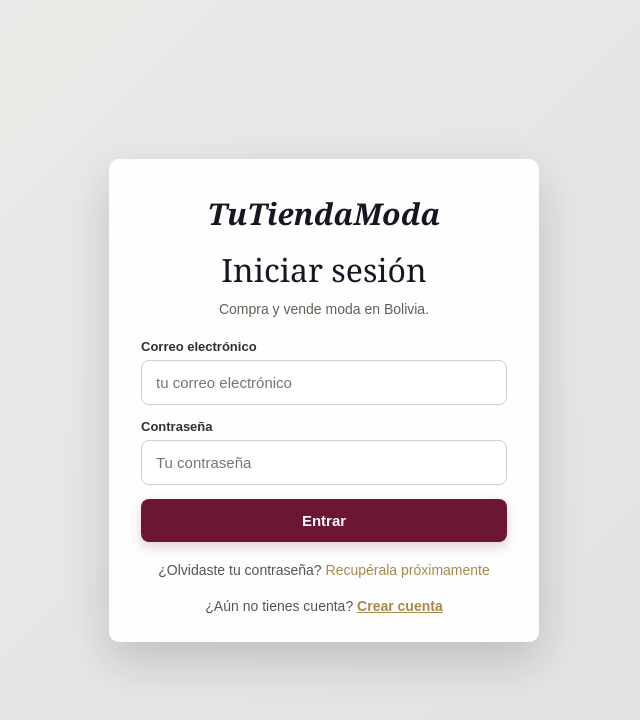
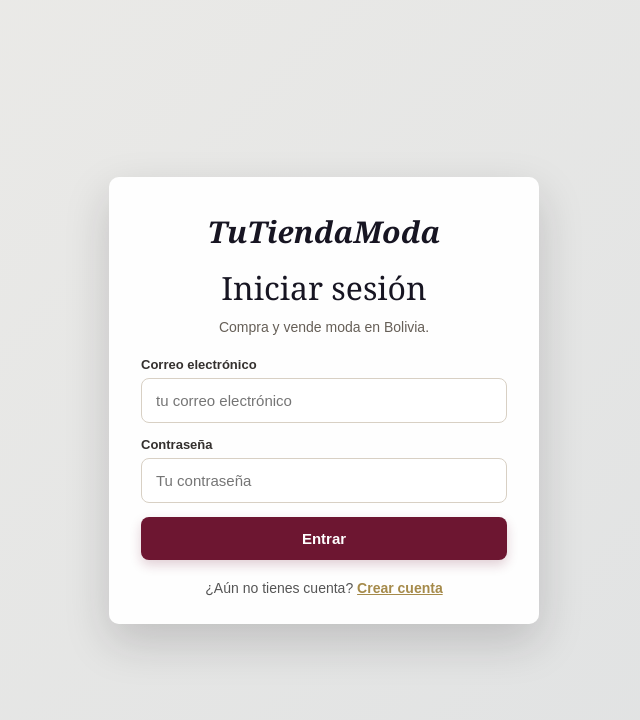
Before and after one commit to gardeazabalsiles/web-tienda, a React (Vite) app: page /login in a window 1280 px wide. Shown: the top 720 px of the page, without its empty margins (316-956 px from the left). Built offline with nearby package versions, Linux system fonts and the light colour scheme.

Commit message:
Eliminar opción de contraseña olvidada del login

```diff
--- a/src/components/auth/LoginForm.tsx
+++ b/src/components/auth/LoginForm.tsx
@@ -23,7 +23,6 @@ function LoginForm({ error, onSubmit, onCreateAccount }: LoginFormProps) {
       <div><label htmlFor="password">Contraseña</label><input id="password" name="password" type="password" value={password} onChange={(e) => setPassword(e.target.value)} placeholder="Tu contraseña" autoComplete="current-password" required /></div>
       {error && <p className="auth-error" role="alert" aria-live="polite">{error}</p>}
       <button className="auth-primary" type="submit">Entrar</button>
-      <p className="auth-form__alternate">¿Olvidaste tu contraseña? <span style={{color:"#a58a4a"}}>Recupérala próximamente</span></p>
       <p className="auth-form__alternate">¿Aún no tienes cuenta? <button className="auth-form__link" type="button" onClick={onCreateAccount}>Crear cuenta</button></p>
     </form>
   );
```
